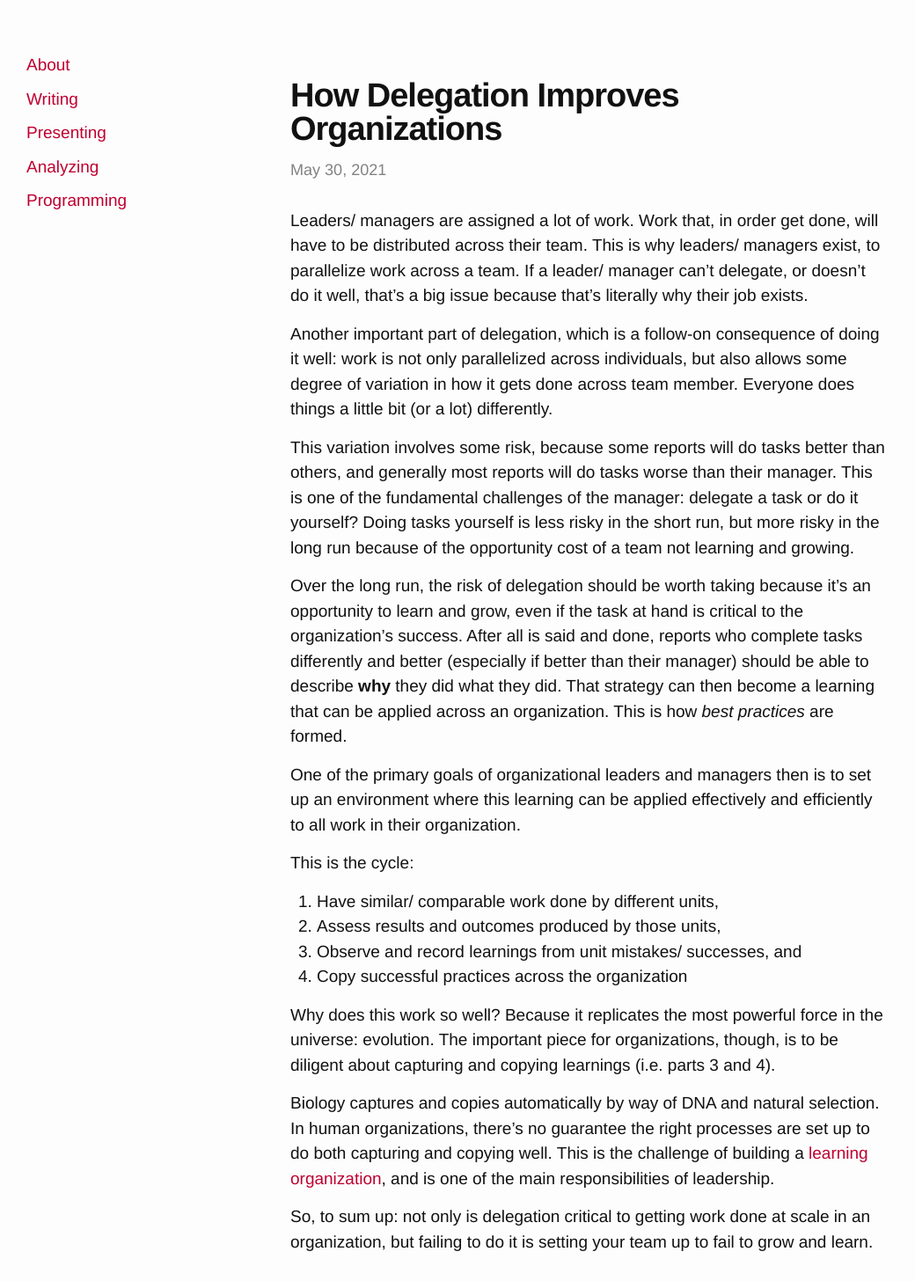
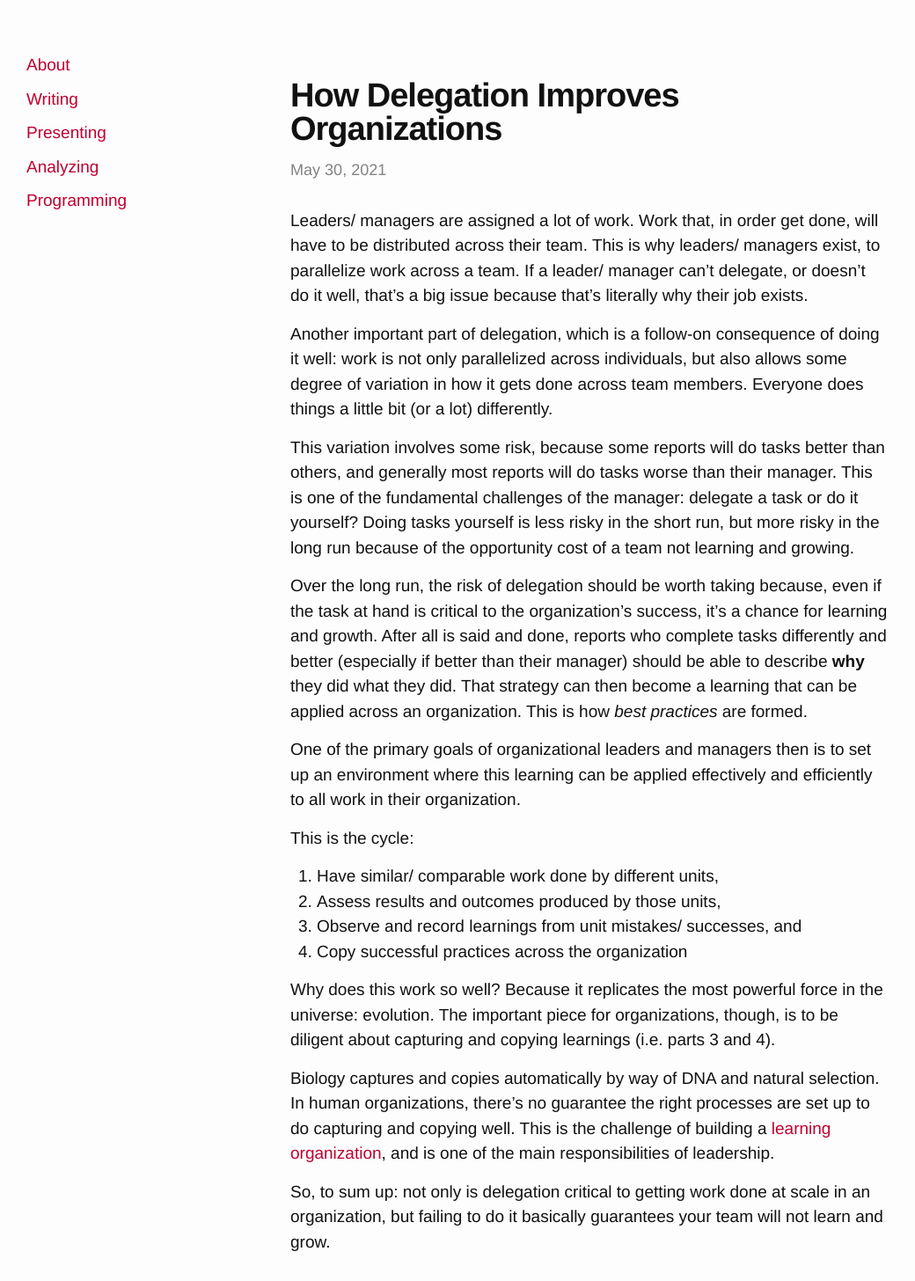
Before and after one commit to tmfarrell/tmfarrell.github.io, a Jekyll site: the page built from _posts/2021-05-30-how_delegation_improves_orgs.md, in a window 1280 px wide. Shown: the whole page at 88% size, without its empty margins (0-1040 px from the left). Built offline with Jekyll 4.4.1, drawn with Linux system fonts in a browser that asks for light colours; nearby versions of some CDN libraries.

Commit message:
final edits

```diff
--- a/_posts/2021-05-30-how_delegation_improves_orgs.md
+++ b/_posts/2021-05-30-how_delegation_improves_orgs.md
@@ -12,15 +12,15 @@ that's literally why their job exists.
 
 Another important part of delegation, which is a follow-on consequence of doing it well: work is not
 only parallelized across individuals, but also allows some degree of variation in how it gets done across
-team member. Everyone does things a little bit (or a lot) differently.
+team members. Everyone does things a little bit (or a lot) differently.
 
 This variation involves some risk, because some reports will do tasks better than others, and generally
 most reports will do tasks worse than their manager. This is one of the fundamental challenges of the manager:
 delegate a task or do it yourself? Doing tasks yourself is less risky in the short run, but more risky in
 the long run because of the opportunity cost of a team not learning and growing.
 
-Over the long run, the risk of delegation should be worth taking because it's an opportunity to learn and
-grow, even if the task at hand is critical to the organization's success. After all is said and done, reports
+Over the long run, the risk of delegation should be worth taking because, even if the task at hand is critical to
+the organization's success, it's a chance for learning and growth. After all is said and done, reports
 who complete tasks differently and better (especially if better than their manager) should be able to describe
 **why** they did what they did. That strategy can then become a learning that can be applied across an organization.
 This is how *best practices* are formed.
@@ -40,9 +40,9 @@ important piece for organizations, though, is to be diligent about capturing and
 (i.e. parts 3 and 4).
 
 Biology captures and copies automatically by way of DNA and natural selection. In human organizations, there's
-no guarantee the right processes are set up to do both capturing and copying well. This is the challenge of building
+no guarantee the right processes are set up to do capturing and copying well. This is the challenge of building
 a [learning organization](https://hbr.org/1993/07/building-a-learning-organization), and is one of the main
 responsibilities of leadership.
 
 So, to sum up: not only is delegation critical to getting work done at scale in an organization, but
-failing to do it is setting your team up to fail to grow and learn.
+failing to do it basically guarantees your team will not learn and grow.
```
